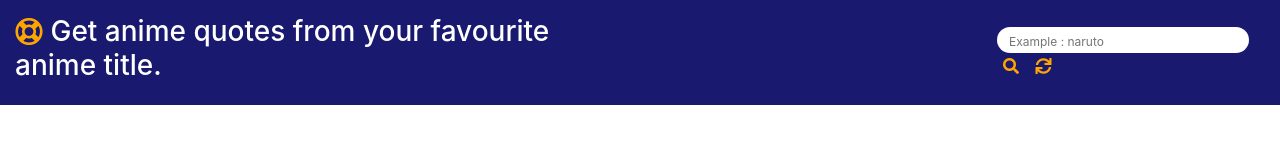
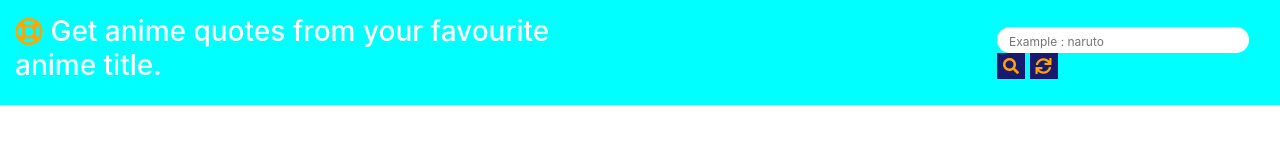
Before and after one commit to jana621/Fetch-API-Anime-Quotes, a plain HTML site: page index.html in a window 1280 px wide. Drawn offline with nearby package versions, Linux system fonts and the light colour scheme.

Commit message:
Update style.css

```diff
--- a/style.css
+++ b/style.css
@@ -5,7 +5,7 @@ i{
     align-items: center;
     width: 100%;
     display: flex;
-    background-color: midnightblue;
+    background-color: aqua;
     padding: 15px;
 }
 
```
